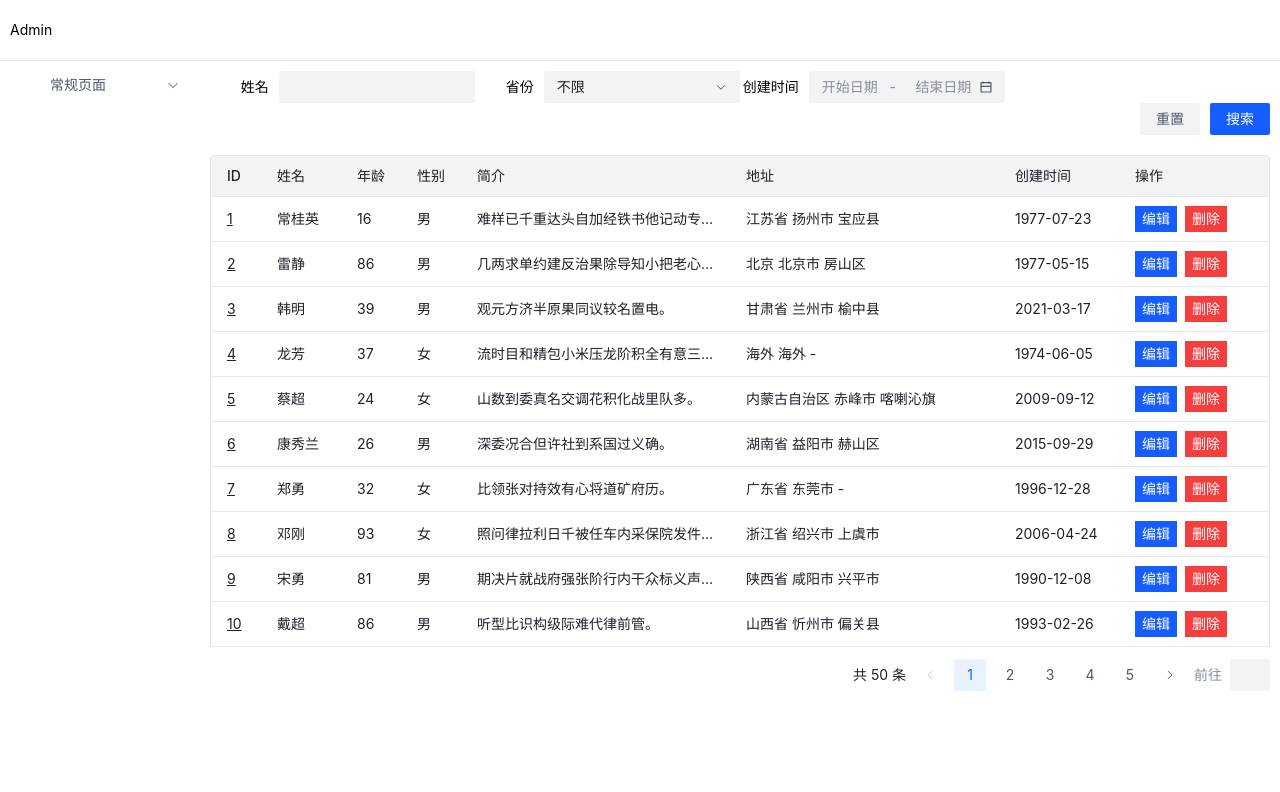
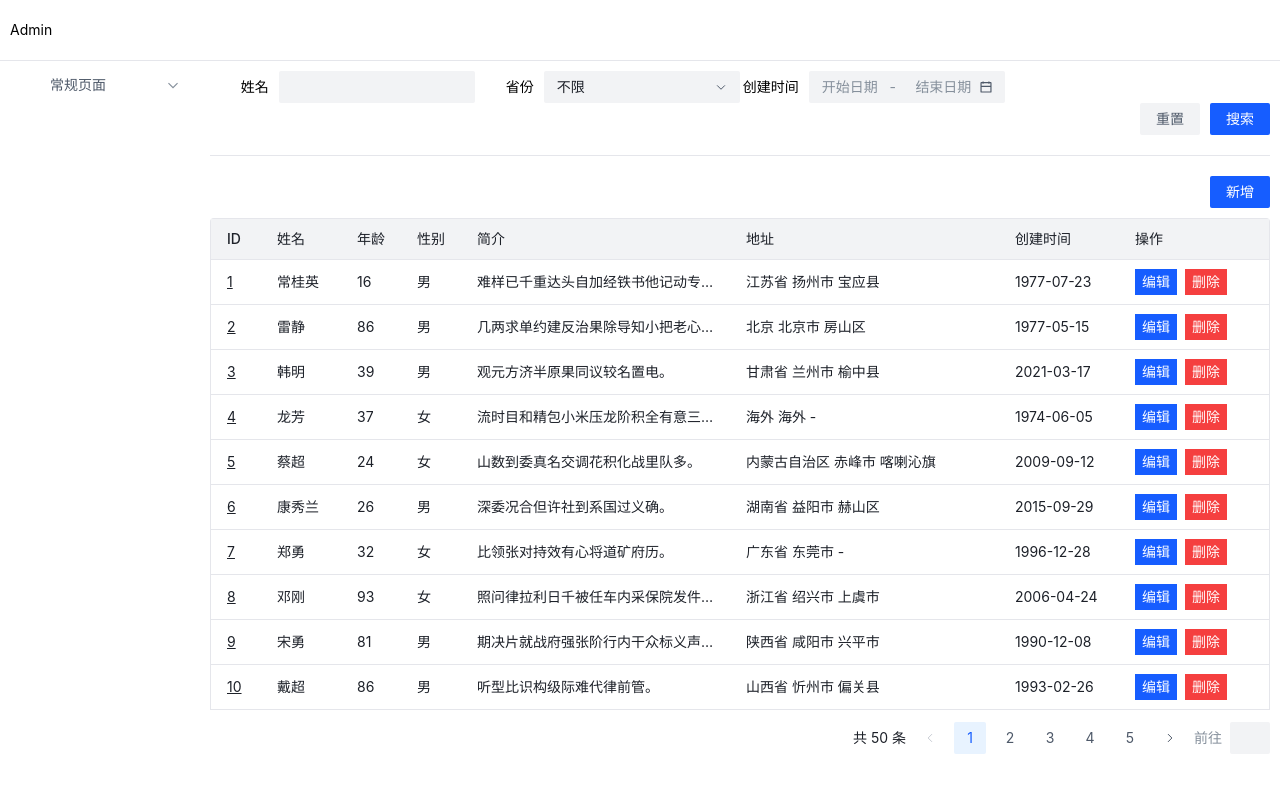
Before and after one commit to iamjoel/fe-solution, a Vue app in the folder src/scene/admin/vue3-admin/: page /staff/list in a window 1280 px wide. Shown: the top 792 px of the page. Built offline with nearby package versions, Linux system fonts and the light colour scheme; some icons are missing.

Commit message:
add create

```diff
--- a/src/scene/admin/vue3-admin/src/components/logic/List.vue
+++ b/src/scene/admin/vue3-admin/src/components/logic/List.vue
@@ -1,6 +1,7 @@
 <script setup lang="ts">
 import { h, nextTick, ref, reactive, computed } from 'vue'
 import { success } from '@/components/ui/feedback/message'
+import Divider from '@/components/ui/layout/Divider.vue'
 import Button from '@/components/ui/common/Button.vue'
 import Space from '@/components/ui/layout/Space.vue'
 import PopupConfirm from '@/components/ui/feedback/PopupConfirm.vue'
@@ -73,7 +74,7 @@ const handleDelete = (id: number) => {
 // 详情
 const isShowDetail = ref(false)
 const currItem = reactive({})
-const type = ref<'view'|'edit'>('view')
+const type = ref<'view' | 'edit' | 'create'>('view')
 
 const detailTitle = computed(() => {
   if (props.getDetailTitle) {
@@ -92,6 +93,14 @@ const handleOnEdit = (rowData: Record<string, any>) => {
   type.value = 'edit'
   isShowDetail.value = true
   Object.assign(currItem, rowData)
+}
+
+const handleCreate = () => {
+  type.value = 'create'
+  isShowDetail.value = true
+  Object.keys(currItem).forEach(key => {
+    currItem[key] = null
+  })
 }
 
 const handleSave = () => {
@@ -115,6 +124,10 @@ const handleSave = () => {
     >
       <slot name="searchPanel"/>
     </SearchPanel>
+    <Divider />
+    <div class="operation-wrap">
+      <Button @click="handleCreate">新增</Button>
+    </div>
     <Table
       class="table"
       :columns="columns"
@@ -150,4 +163,10 @@ const handleSave = () => {
   text-decoration: underline;
   cursor: pointer;
 }
+
+.operation-wrap {
+  margin: 10px 0;
+  display: flex;
+  justify-content: flex-end;
+}
 </style>
--- /dev/null
+++ b/src/scene/admin/vue3-admin/src/components/ui/layout/Divider.vue
@@ -0,0 +1,9 @@
+<script setup lang="ts">
+const props = defineProps<{
+  [key: string]: any,
+}>()
+</script>
+
+<template>
+  <a-divider v-bind="props" />
+</template>
--- a/src/scene/admin/vue3-admin/src/service/staff.mock.ts
+++ b/src/scene/admin/vue3-admin/src/service/staff.mock.ts
@@ -30,6 +30,15 @@ Mock.mock(/\/pet\/list/, ({ url }: any) => {
     total: filteredList.length
   }
 })
+Mock.mock(/\/pet/, ({ body }: any) => {
+  staffList.unshift({
+    ...JSON.parse(body),
+    id: staffList.length + 5
+  })
+  return {
+    code: 0
+  }
+})
 
 Mock.mock(/\/pet\/\d+/, ({ url, body, type }: any) => {
   const id = parseInt(/\/pet\/(\d+)/.exec(url)?.[1] as string, 10)
--- a/src/scene/admin/vue3-admin/src/service/staff.ts
+++ b/src/scene/admin/vue3-admin/src/service/staff.ts
@@ -14,6 +14,10 @@ export const edit = (id: number, data: Record<string, any>) => {
   return http.patch(`/api/pet/${id}`, data)
 }
 
+export const create = (data: Record<string, any>) => {
+  return http.put('/api/pet', data)
+}
+
 export const remove = (id: number, data: Record<string, any>) => {
   return http.delete(`/api/pet/${id}`, data)
 }
--- a/src/scene/admin/vue3-admin/src/views/staff/List.vue
+++ b/src/scene/admin/vue3-admin/src/views/staff/List.vue
@@ -1,6 +1,6 @@
 <script setup lang="ts">
 import { reactive, h } from 'vue'
-import { fetchList, edit, remove } from '@/service/staff'
+import { fetchList, create, edit, remove } from '@/service/staff'
 import List from '@/components/logic/List.vue'
 import SearchItem from '@/components/logic/search/SearchItem.vue'
 import Input from '@/components/ui/form/Input.vue'
@@ -61,6 +61,8 @@ const columns = [
 const handleSave = async ({ type, payload, onSuccess }) => {
   if (type === 'edit') {
     await edit(payload.id, payload)
+  } else {
+    await create(payload)
   }
   onSuccess()
 }
```
Also changed, not shown: 1 other file (tests, documents, lock files or other folders).
